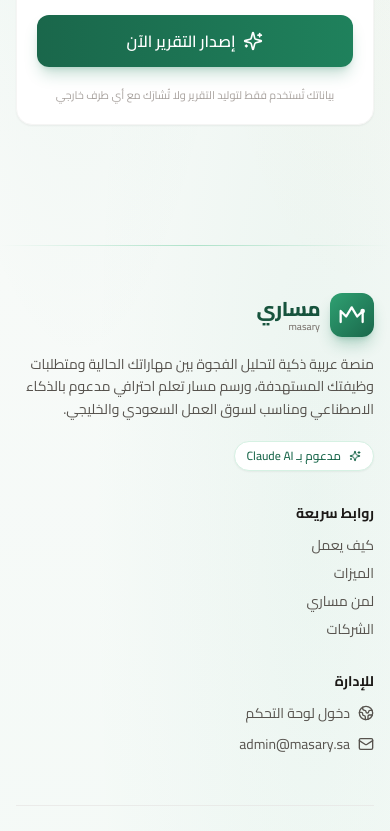
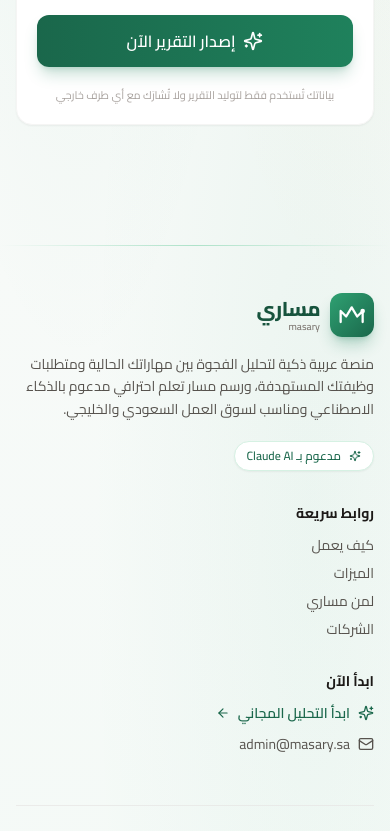
Before and after one commit to khaled312001/masary, a Next.js app: page /analyze in a window 390 px wide. Shown: the part 1156-1987 px from the top of the page. Built offline with nearby package versions, Linux system fonts and the light colour scheme; no server answers.

Commit message:
feat: replace admin login button with start analysis CTA in header and footer

```diff
--- a/src/app/page.tsx
+++ b/src/app/page.tsx
@@ -339,7 +339,7 @@
                   املأ بياناتك واحصل على تقرير ذكي مفصّل بمسار تعلم مخصّص خلال أقل من دقيقة.
                 </p>
               </div>
-              <div className="md:text-left flex flex-col gap-3 md:items-start">
+              <div className="md:text-left">
                 <Link
                   href="/analyze"
                   className="inline-flex items-center justify-center gap-2 rounded-xl bg-white text-brand-800 hover:bg-gold-50 px-6 py-3.5 font-bold shadow-lg shadow-black/10 transition hover:scale-105 active:scale-95 w-full md:w-auto"
@@ -348,13 +348,7 @@
                   ابدأ التحليل الآن
                   <ArrowLeft className="w-4 h-4" />
                 </Link>
-                <Link
-                  href="/admin/login"
-                  className="inline-flex items-center justify-center gap-2 text-xs text-white/70 hover:text-white transition"
-                >
-                  <ShieldCheck className="w-3.5 h-3.5" />
-                  دخول الإدارة
-                </Link>
+                <p className="mt-3 text-xs text-white/60">مجاني — لن يستغرق أكثر من دقيقة</p>
               </div>
             </div>
           </div>
--- a/src/components/Footer.tsx
+++ b/src/components/Footer.tsx
@@ -1,6 +1,6 @@
 import Link from "next/link";
 import { Logo } from "./Logo";
-import { Sparkles, Mail, Globe2 } from "lucide-react";
+import { Sparkles, Mail, ArrowLeft } from "lucide-react";
 
 export function Footer() {
   const year = new Date().getFullYear();
@@ -51,17 +51,18 @@
             </ul>
           </div>
 
-          {/* Admin / contact */}
+          {/* Get started / contact */}
           <div className="md:col-span-4">
-            <h4 className="font-bold text-stone-900 mb-3 text-sm">للإدارة</h4>
+            <h4 className="font-bold text-stone-900 mb-3 text-sm">ابدأ الآن</h4>
             <ul className="space-y-2 text-sm">
               <li>
                 <Link
-                  href="/admin/login"
-                  className="inline-flex items-center gap-2 text-stone-600 hover:text-brand-700 transition"
+                  href="/analyze"
+                  className="inline-flex items-center gap-2 text-brand-700 hover:text-brand-900 font-semibold transition"
                 >
-                  <Globe2 className="w-4 h-4" />
-                  دخول لوحة التحكم
+                  <Sparkles className="w-4 h-4" />
+                  ابدأ التحليل المجاني
+                  <ArrowLeft className="w-3.5 h-3.5" />
                 </Link>
               </li>
               <li>
--- a/src/components/Header.tsx
+++ b/src/components/Header.tsx
@@ -3,7 +3,7 @@
 import { useEffect, useState } from "react";
 import Link from "next/link";
 import { Logo } from "./Logo";
-import { LogIn, Menu, X } from "lucide-react";
+import { Sparkles, Menu, X } from "lucide-react";
 
 const links = [
   { href: "/#how", label: "كيف يعمل" },
@@ -62,11 +62,11 @@
 
           <div className="flex items-center gap-2">
             <Link
-              href="/admin/login"
+              href="/analyze"
               className="hidden md:inline-flex items-center justify-center gap-2 rounded-xl bg-gradient-to-l from-brand-600 to-brand-700 hover:from-brand-700 hover:to-brand-800 text-white font-semibold px-4 py-2 text-sm transition-all shadow-md shadow-brand-600/20 hover:shadow-lg active:scale-95"
             >
-              <LogIn className="w-4 h-4" />
-              دخول الإدارة
+              <Sparkles className="w-4 h-4" />
+              ابدأ التحليل
             </Link>
 
             <button
@@ -117,12 +117,12 @@
         </nav>
         <div className="p-3 border-t border-stone-100">
           <Link
-            href="/admin/login"
+            href="/analyze"
             onClick={() => setOpen(false)}
             className="btn-primary w-full text-sm"
           >
-            <LogIn className="w-4 h-4" />
-            دخول الإدارة
+            <Sparkles className="w-4 h-4" />
+            ابدأ التحليل
           </Link>
         </div>
       </aside>
```
